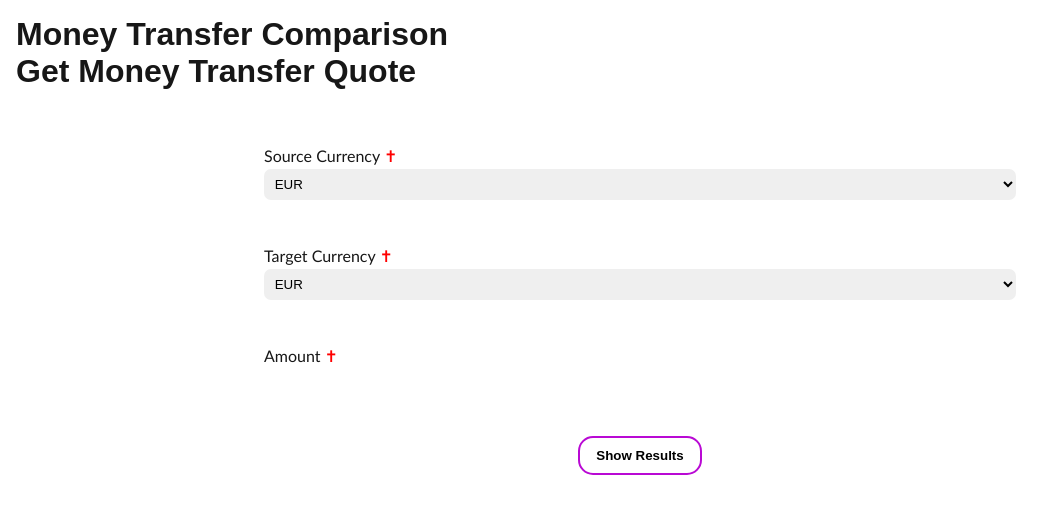
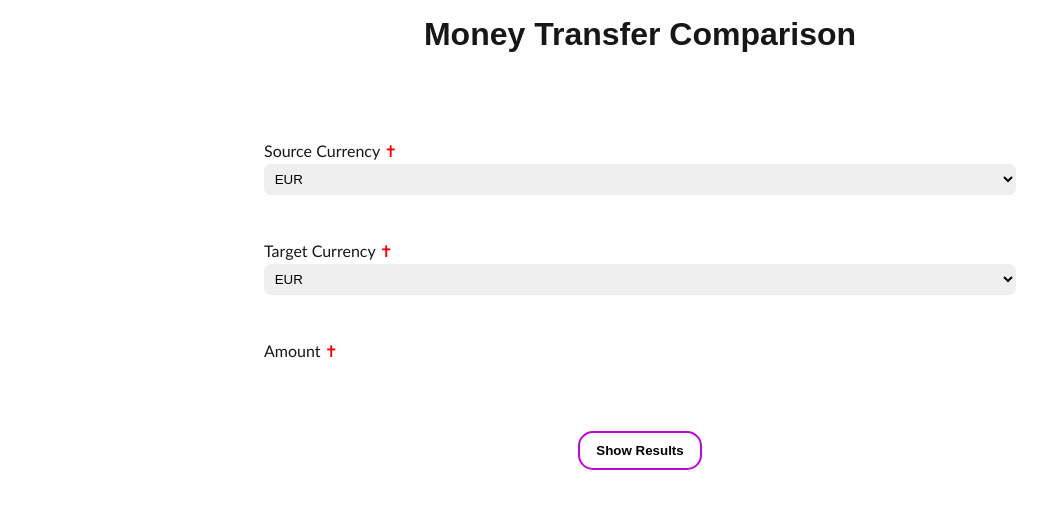
Before and after one commit to Cat4848/money-transfer-comparison-widget, a Next.js app: page / in a window 1280 px wide. Shown: the top 514 px of the page, without its empty margins (0-1062 px from the left). Built offline with nearby package versions, Linux system fonts and the light colour scheme.

Commit message:
style: main page display flex

```diff
--- a/src/app/components/Quote/Quote.module.css
+++ b/src/app/components/Quote/Quote.module.css
@@ -1,7 +1,6 @@
 .box {
   display: grid;
   grid-template-columns: var(--quote-grid-template-columns);
-  margin-top: 5rem;
   justify-content: center;
   align-items: center;
 }
--- a/src/app/components/SearchForm.tsx
+++ b/src/app/components/SearchForm.tsx
@@ -16,7 +16,6 @@
   const currencies = ["EUR", "GBP"];
   return (
     <div className="outer-form-content">
-      <h1>Get Money Transfer Quote</h1>
       <form onSubmit={handleSubmit(onSubmit)}>
         <div className="inner-form-content">
           <div className="input-group">
--- /dev/null
+++ b/src/app/page.module.css
@@ -0,0 +1,7 @@
+.box {
+  display: flex;
+  flex-direction: column;
+  justify-content: center;
+  align-items: center;
+  gap: 5rem;
+}
--- a/src/app/page.tsx
+++ b/src/app/page.tsx
@@ -3,6 +3,7 @@
 import Quote from "./components/Quote/Quote";
 import { useState } from "react";
 import { SearchFormFields } from "./lib/types";
+import styles from "./page.module.css";
 
 export default function Home() {
   const [didFirstSearch, setDidFirstSearch] = useState(false);
@@ -21,7 +22,7 @@
   };
 
   return (
-    <div>
+    <div className={styles["box"]}>
       <h1>Money Transfer Comparison</h1>
 
       <SearchForm onSubmit={handleSubmit} />
```
Also changed, not shown: 1 other file (tests, documents, lock files or other folders).
